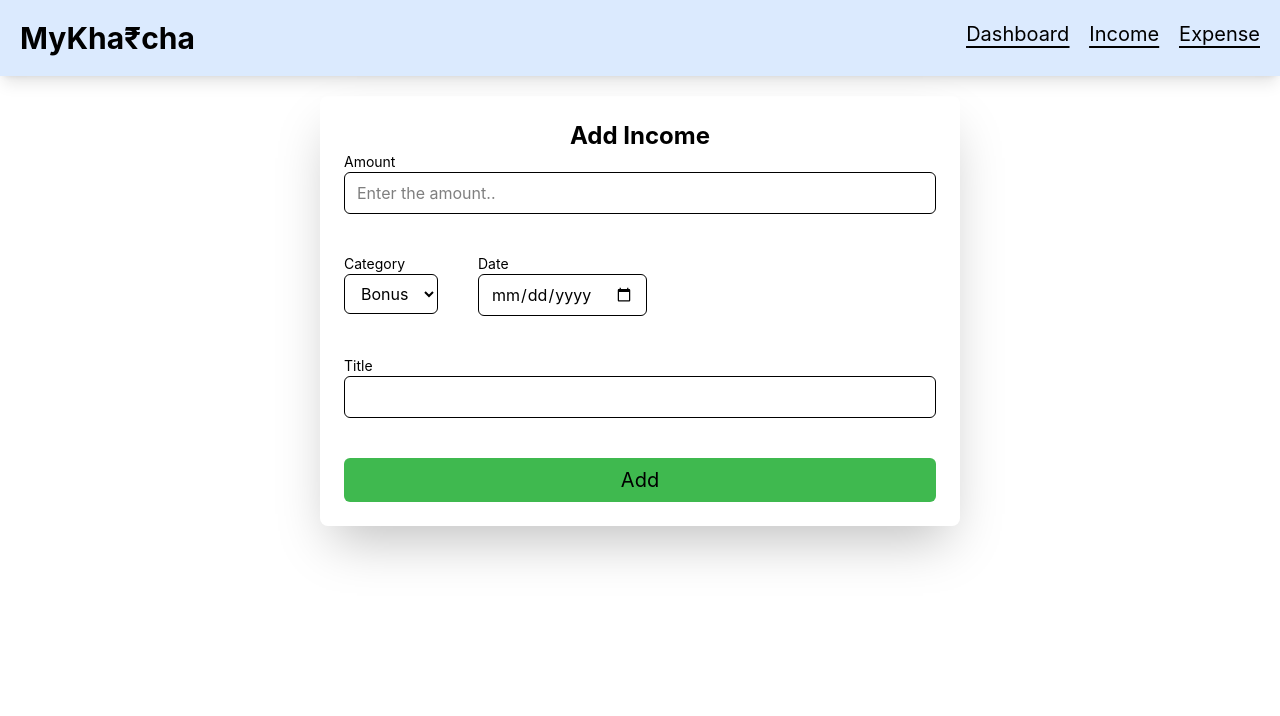
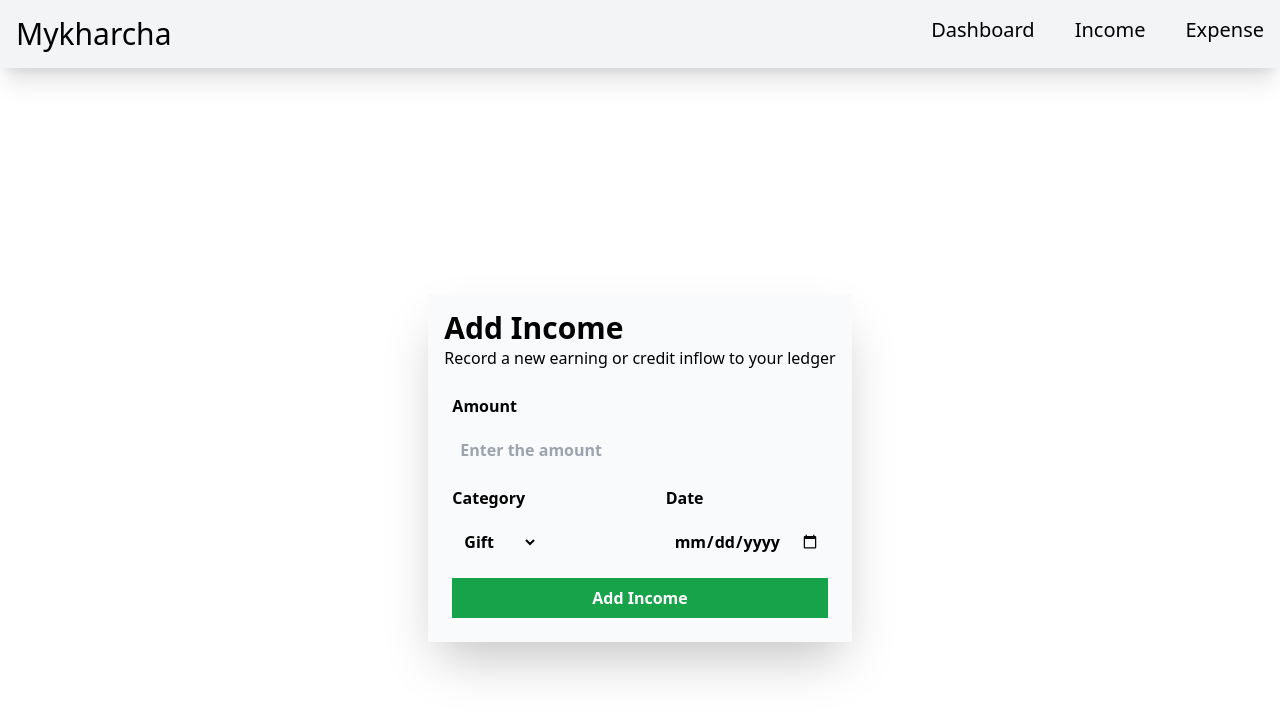
Before and after one commit to Nirbhaykumarstp/Money-tracker, a website: page addincome.html in a window 1280 px wide. Drawn offline with nearby package versions, Linux system fonts and the light colour scheme; files that its build step writes are made by us from their sources.

Commit message:
New addincome form designed

```diff
--- a/addincome.html
+++ b/addincome.html
@@ -1,82 +1,54 @@
 <!DOCTYPE html>
 <html lang='en'>
-
 <head>
     <meta charset='utf-8'>
     <meta name='viewport' content='width=device-width, initial-scale=1'>
-    <title>AddIncome</title>
-    <link rel='stylesheet' href='./src/output.css'>
+    <title>Add Income</title>
+    <script src="https://cdn.tailwindcss.com"></script>
+    <link rel='stylesheet' href='main.css'>
 </head>
-
 <body>
-    <header class="w-full py-5 shadow-lg bg-blue-100">
-        <nav class="w-full">
-            <ul class="flex  justify-between flex-row-reverse">
-                <div class="flex flex-row justify-center gap-5 text-xl px-5">
-                    <li class="underline underline-offset-3"><a href="dashboard.html">Dashboard</a></li>
-                    <li class="underline underline-offset-3"><a href="income.html">Income</a></li>
-                    <li class="underline underline-offset-3"><a href="expense.html">Expense</a></li>
-                </div>
-                <div class="px-5">
-                    <h1 class="text-3xl font-bold text-center">MyKha₹cha</h1>
-                </div>
+    <header class="flex flex-row justify-between bg-gray-100 p-4 shadow-xl">
+        <h1 class="text-3xl">Mykharcha</h1>
+        <nav>
+            <ul class="flex flex-row gap-10 justify-center">
+                <li class="text-xl hover:underline underline-offset-8 hover:text-gray-950"><a
+                        href="dashboard.html">Dashboard</a></li>
+                <li class="text-xl hover:underline underline-offset-8  hover:text-gray-950"><a
+                        href="addincome.html">Income</a></li>
+                <li class="text-xl hover:underline underline-offset-8  hover:text-gray-950"><a
+                        href="addexpense.html">Expense</a></li>
             </ul>
         </nav>
     </header>
-    <main class="py-5">
-        <div class="w-full max-w-md  p-6 rounded-lg shadow-2xl shadow-black sm:w-1/2 sm:m-auto lg:m-auto">
-            <h1 class="text-2xl font-bold text-center mb-6">
-                Add Income
-            </h1>
-
-            <form class="flex flex-col gap-10">
-
-                <div class="mb-4">
-                    <label for="amount" class="block text-sm font-medium text-gray-700 mb-1">
-                        Amount
-                    </label>
-
-                    <input type="number" id="amount" name="amount" placeholder="Enter the amount.." class="w-full px-3 py-2 border border-gray-300 rounded-md
-                           focus:outline-none focus:ring-2 focus:ring-blue-500">
+    <main class="flex min-h-screen">
+        <div class="m-auto p-4 bg-gray-50 shadow-2xl">
+            <h1 class="text-3xl font-semibold">Add Income</h1>
+            <p>Record a new earning or credit inflow to your ledger</p>
+            <form action="" class="flex flex-col gap-4 p-2 mt-4 font-semibold">
+                <div class="flex flex-col gap-3">
+                    <label for="amount">Amount</label>
+                    <input type="number" placeholder="Enter the amount" class="p-2">
                 </div>
-
-
-                <div class="mb-4 flex flex-row gap-10">
-                    <div class="mb-4">
-                        <label for="category" class="block text-sm font-medium text-gray-700 mb-0">
-                            Category
-                        </label>
-                        <select name="category" id="category" class="w-full max-w-md px-3 py-2  border border-gray-300 rounded-md
-                           focus:outline-none focus:ring-2">
+                <div class="flex flex-row justify-between gap-4">
+                    <div class="flex flex-col gap-3">
+                        <label for="category">Category</label>
+                        <select name="category" id="" class="p-2">
+                            <option value="Gift">Gift</option>
                             <option value="Bonus">Bonus</option>
-                            <option value="Gift">Gift</option>
-                            <option value="salary">Salary</option>
+                            <option value="Salary">Salary</option>
                         </select>
                     </div>
-                    <div class="mb-4">
-                        <label for="date" class="block text-sm font-medium text-gray-700 mb-1">
-                            Date
-                        </label>
-
-                        <input type="date" id="date" name="date" placeholder="Enter the date" class="w-full px-3 py-2 border border-gray-300 rounded-md
-                           focus:outline-none focus:ring-2 focus:ring-blue-500">
+                    <div class="flex flex-col gap-3">
+                        <label for="date">Date</label>
+                        <input type="date" class="p-2">
                     </div>
                 </div>
-
-                <div class="mb-4">
-                    <label for="title" class="block text-sm font-medium text-gray-700 mb-1">
-                        Title
-                    </label>
-                    <input type="text" class="w-full px-3 py-2 border border-gray-300 rounded-md
-                           focus:outline-none focus:ring-2 focus:ring-blue-500">
+                <div class="text-center">
+                    <button class="p-2 bg-green-600 text-white w-full">Add Income</button>
                 </div>
-                <button type="submit" class="w-full text-xl bg-green-800 text-black py-2 rounded-md
-                     transition duration-300">
-                    Add
-                </button>
             </form>
         </div>
     </main>
 </body>
-
 </html>
```
